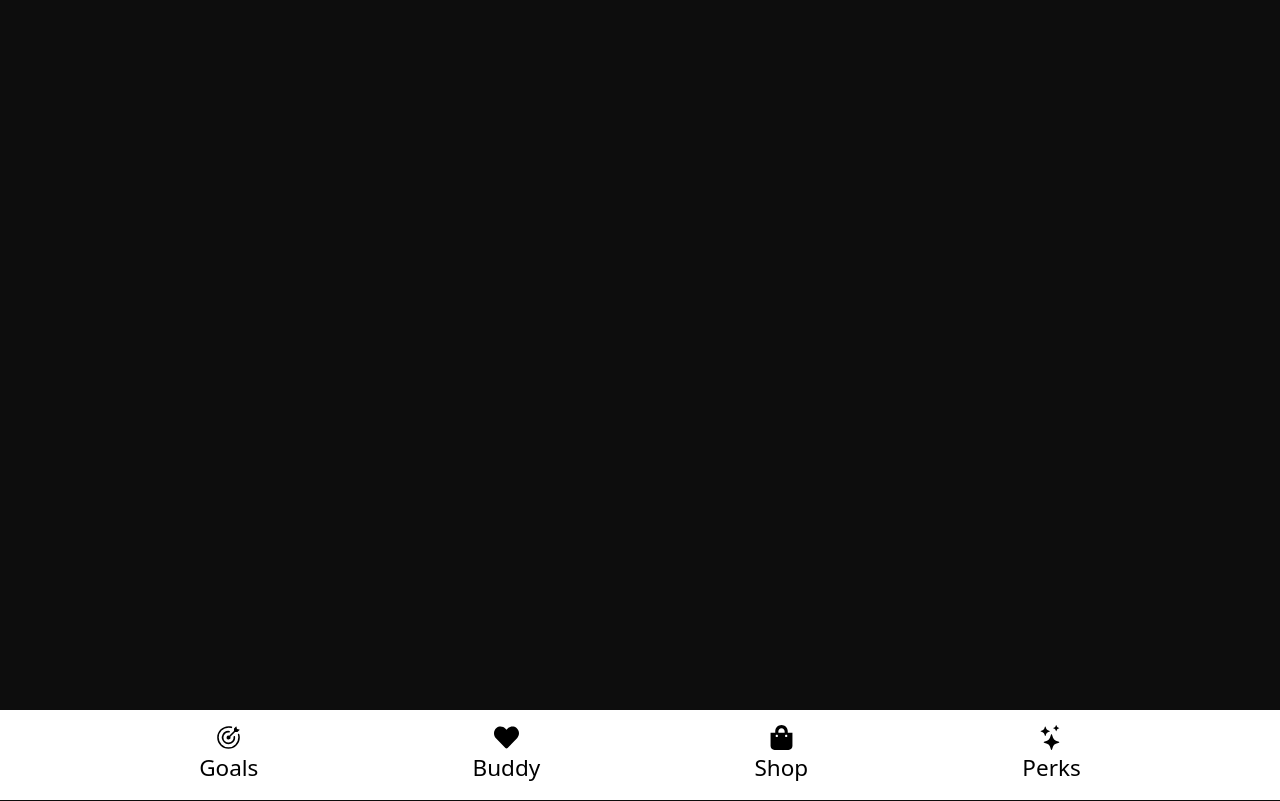
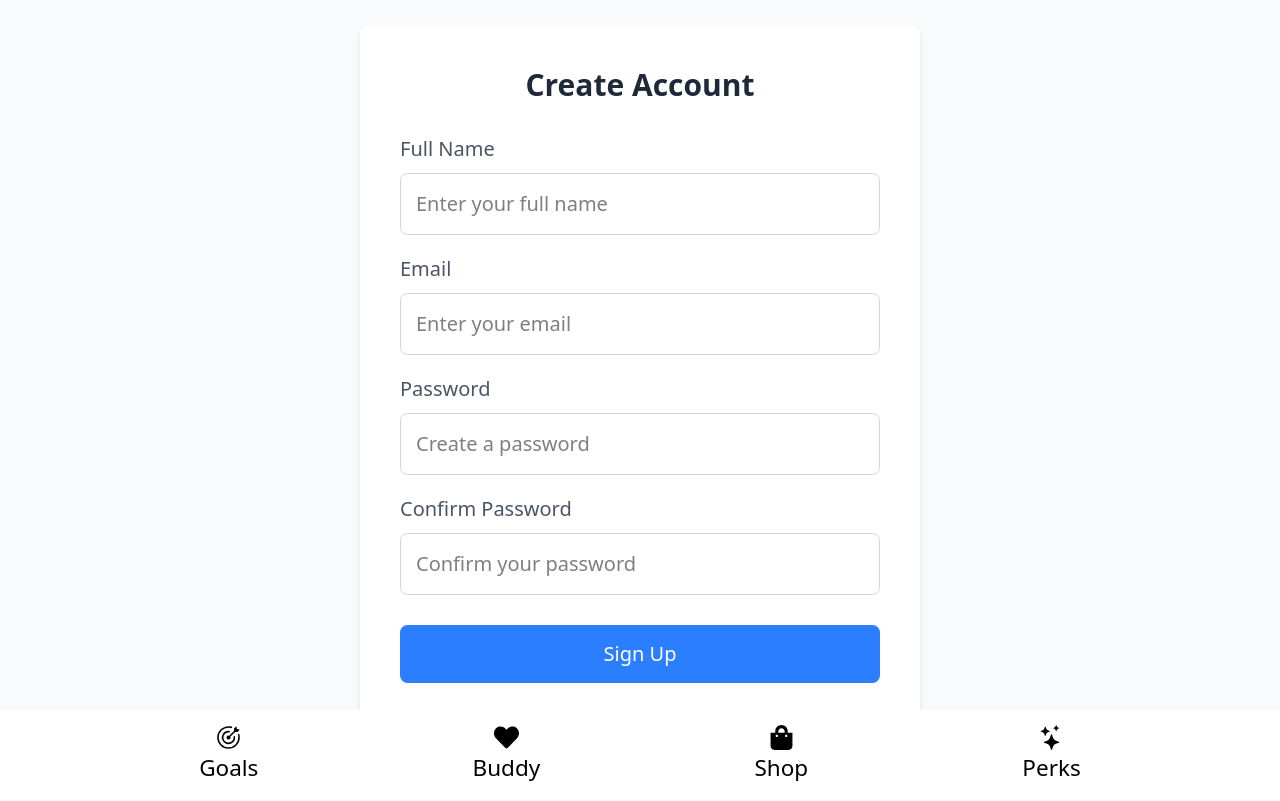
Before and after one commit to JindoKimKor/Conhacks-Team-Force-Push, a React (Vite) app in the folder client/: page /register in a window 1280 px wide. Built offline with nearby package versions, Linux system fonts and the light colour scheme.

Commit message:
TFP-5 signup added

```diff
--- a/client/src/App.tsx
+++ b/client/src/App.tsx
@@ -8,6 +8,7 @@ import { Route, Routes, useNavigate } from "react-router-dom";
 import MenuNav from "./components/menu-nav/MenuNav";
 import Home from "./pages/home/Home";
 import Login from "./pages/login/Login";
+import Register from "./pages/register/Register";
 
 function App() {
   const navigate = useNavigate();
@@ -52,6 +53,7 @@ function App() {
       <Routes>
         <Route element={<Home />} path="/" />
         <Route element={<Login />} path="/login" />
+        <Route element={<Register />} path="/register" />
       </Routes>
       <MenuNav items={menuItems} />
     </main>
--- /dev/null
+++ b/client/src/pages/register/Register.css
@@ -0,0 +1,53 @@
+@import "tailwindcss";
+
+.register-container {
+  @apply flex justify-center items-center min-h-screen p-5 bg-gray-50;
+}
+
+.register-card {
+  @apply w-full max-w-md p-8 bg-white rounded-lg shadow-md;
+}
+
+.register-title {
+  @apply text-center mb-6 text-2xl font-semibold text-gray-800;
+}
+
+.error-message {
+  @apply bg-red-50 text-red-700 p-3 rounded mb-4 text-center;
+}
+
+.form-group {
+  @apply mb-4;
+}
+
+.form-group label {
+  @apply block mb-2 font-medium text-gray-600;
+}
+
+.form-group input {
+  @apply w-full px-3 py-3 border border-gray-300 rounded-md text-base transition-colors text-black;
+}
+
+.form-group input:focus {
+  @apply border-blue-500 outline-none;
+}
+
+.register-button {
+  @apply w-full py-3 mt-2 bg-blue-500 text-white font-medium rounded-md cursor-pointer transition-colors;
+}
+
+.register-button:hover {
+  @apply bg-blue-600;
+}
+
+.login-link {
+  @apply text-center mt-5 text-gray-600;
+}
+
+.login-link a {
+  @apply text-blue-500 font-medium no-underline;
+}
+
+.login-link a:hover {
+  @apply underline;
+}
--- /dev/null
+++ b/client/src/pages/register/Register.tsx
@@ -0,0 +1,109 @@
+import "./Register.css";
+
+import { useState } from "react";
+import { Link } from "react-router-dom";
+
+/**
+ * Register Component.
+ */
+export default function Register() {
+  const [name, setName] = useState("");
+  const [email, setEmail] = useState("");
+  const [password, setPassword] = useState("");
+  const [confirmPassword, setConfirmPassword] = useState("");
+  const [error, setError] = useState("");
+
+  const handleSubmit = (e: React.FormEvent) => {
+    e.preventDefault();
+
+    // Basic validation
+    if (!name || !email || !password || !confirmPassword) {
+      setError("Please fill in all fields");
+      return;
+    }
+
+    if (password !== confirmPassword) {
+      setError("Passwords do not match");
+      return;
+    }
+
+    // Reset form
+    setError("");
+  };
+
+  return (
+    <div className="register-container">
+      <div className="register-card">
+        <h1 className="register-title">Create Account</h1>
+
+        {error ? <div className="error-message">{error}</div> : null}
+
+        <form onSubmit={handleSubmit}>
+          <div className="form-group">
+            <label htmlFor="name">Full Name</label>
+            <input
+              id="name"
+              onChange={e => {
+                setName(e.target.value);
+              }}
+              placeholder="Enter your full name"
+              required
+              type="text"
+              value={name}
+            />
+          </div>
+
+          <div className="form-group">
+            <label htmlFor="email">Email</label>
+            <input
+              id="email"
+              onChange={e => {
+                setEmail(e.target.value);
+              }}
+              placeholder="Enter your email"
+              required
+              type="email"
+              value={email}
+            />
+          </div>
+
+          <div className="form-group">
+            <label htmlFor="password">Password</label>
+            <input
+              id="password"
+              onChange={e => {
+                setPassword(e.target.value);
+              }}
+              placeholder="Create a password"
+              required
+              type="password"
+              value={password}
+            />
+          </div>
+
+          <div className="form-group">
+            <label htmlFor="confirmPassword">Confirm Password</label>
+            <input
+              id="confirmPassword"
+              onChange={e => {
+                setConfirmPassword(e.target.value);
+              }}
+              placeholder="Confirm your password"
+              required
+              type="password"
+              value={confirmPassword}
+            />
+          </div>
+
+          <button className="register-button" type="submit">
+            Sign Up
+          </button>
+        </form>
+
+        <div className="login-link">
+          Already have an account? <Link to="/login">Login</Link>
+        </div>
+      </div>
+    </div>
+  );
+}
```
